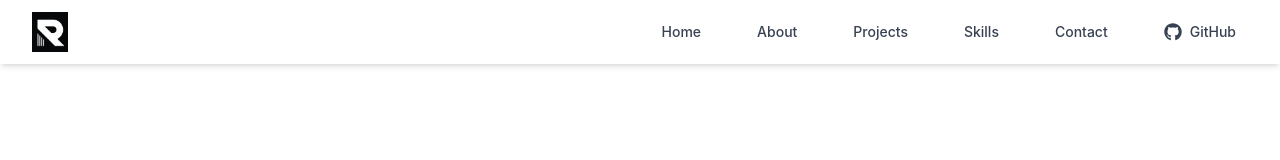
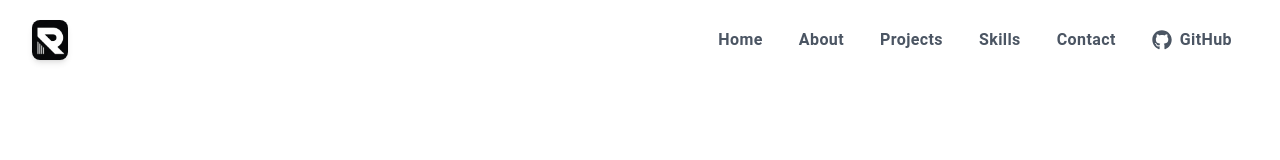
Before and after one commit to rishikeshpawar1312/myportf, a React (Vite) app: page / in a window 1280 px wide. Shown: the top 160 px of the page. Built offline with nearby package versions, Linux system fonts and the light colour scheme.

Commit message:
finish the portfolio

```diff
--- a/src/components/layout/Navbar.tsx
+++ b/src/components/layout/Navbar.tsx
@@ -1,10 +1,20 @@
-import { useState } from 'react';
+import { useState, useEffect } from 'react';
 import { Link } from 'react-scroll';
-import { FaGithub } from 'react-icons/fa'; // GitHub icon from react-icons
-import logo from "../../assets/logo.png";
+import { FaGithub } from 'react-icons/fa';
+import { Menu, X } from 'lucide-react';
+import logo from '../../assets/logo.png'
 
 const Navbar = () => {
   const [isMenuOpen, setIsMenuOpen] = useState(false);
+  const [scrolled, setScrolled] = useState(false);
+
+  useEffect(() => {
+    const handleScroll = () => {
+      setScrolled(window.scrollY > 20);
+    };
+    window.addEventListener('scroll', handleScroll);
+    return () => window.removeEventListener('scroll', handleScroll);
+  }, []);
 
   const navItems = [
     { name: 'Home', to: 'home' },
@@ -12,20 +22,21 @@
     { name: 'Projects', to: 'ProjectSection' },
     { name: 'Skills', to: 'skills' },
     { name: 'Contact', to: 'contact' },
-    { name: 'GitHub', to: 'https://github.com/rishikeshpawar1312', isExternal: true } // GitHub link (external)
+    { name: 'GitHub', to: 'https://github.com/rishikeshpawar1312', isExternal: true }
   ];
 
   return (
-    <nav id="Nav" className="fixed top-0 left-0 right-0 z-50 bg-white shadow-md">
+    <nav className={`fixed top-0 left-0 right-0 z-50 transition-all duration-300 font-sans
+      ${scrolled ? 'bg-white/80 backdrop-blur-md shadow-lg' : 'bg-white/60'}`}>
       <div className="max-w-7xl mx-auto px-4 sm:px-6 lg:px-8">
-        <div className="flex justify-between items-center h-16">
+        <div className="flex justify-between items-center h-20">
           {/* Logo */}
           <div className="flex-shrink-0 flex items-center">
-            <img src={logo} alt="YourLogo" className="h-10 w-auto" />
+            <img src={logo} alt="Logo" className="h-10 w-auto rounded-lg shadow-md hover:shadow-lg transition-shadow duration-300" />
           </div>
 
           {/* Desktop Menu */}
-          <div className="hidden md:flex items-center space-x-8">
+          <div className="hidden md:flex items-center space-x-1">
             {navItems.map((item) =>
               item.isExternal ? (
                 <a
@@ -33,55 +44,13 @@
                   href={item.to}
                   target="_blank"
                   rel="noopener noreferrer"
-                  className="cursor-pointer text-gray-700 hover:text-blue-600 flex items-center space-x-2 px-3 py-2 rounded-md text-sm font-medium transition-colors"
+                  className="group relative cursor-pointer px-4 py-2 rounded-lg font-medium text-gray-600 hover:text-blue-600 transition-colors duration-200"
                 >
-                  <FaGithub className="text-lg" />
-                  <span>GitHub</span>
-                </a>
-              ) : (
-                <Link
-                  key={item.name}
-                  to={item.to}
-                  smooth={true}
-                  duration={500}
-                  spy={true}
-                  offset={-70} // Adjusts the position to account for fixed navbar
-                  className="cursor-pointer text-gray-700 hover:text-blue-600 px-3 py-2 rounded-md text-sm font-medium transition-colors"
-                >
-                  {item.name}
-                </Link>
-              )
-            )}
-          </div>
-
-          {/* Mobile Menu Toggle */}
-          <div className="md:hidden flex items-center">
-            <button
-              onClick={() => setIsMenuOpen(!isMenuOpen)}
-              className="inline-flex items-center justify-center p-2 rounded-md text-gray-700 hover:text-blue-600 focus:outline-none"
-            >
-              {isMenuOpen ? 'X' : '≡'}
-            </button>
-          </div>
-        </div>
-      </div>
-
-      {/* Mobile Menu */}
-      {isMenuOpen && (
-        <div className="md:hidden">
-          <div className="px-2 pt-2 pb-3 space-y-1 sm:px-3">
-            {navItems.map((item) =>
-              item.isExternal ? (
-                <a
-                  key={item.name}
-                  href={item.to}
-                  target="_blank"
-                  rel="noopener noreferrer"
-                  className="cursor-pointer text-gray-700 hover:text-blue-600 block px-3 py-2 rounded-md text-base font-medium items-center space-x-2"
-                  onClick={() => setIsMenuOpen(false)}
-                >
-                  <FaGithub className="text-lg" />
-                  <span>GitHub</span>
+                  <div className="flex items-center space-x-2">
+                    <FaGithub className="text-xl" />
+                    <span className="font-semibold tracking-wide">GitHub</span>
+                  </div>
+                  <span className="absolute bottom-0 left-0 w-full h-0.5 bg-blue-600 transform scale-x-0 transition-transform duration-200 group-hover:scale-x-100"></span>
                 </a>
               ) : (
                 <Link
@@ -91,16 +60,61 @@
                   duration={500}
                   spy={true}
                   offset={-70}
-                  className="cursor-pointer text-gray-700 hover:text-blue-600 block px-3 py-2 rounded-md text-base font-medium"
-                  onClick={() => setIsMenuOpen(false)}
+                  className="group relative cursor-pointer px-4 py-2 rounded-lg font-medium text-gray-600 hover:text-blue-600 transition-colors duration-200"
                 >
-                  {item.name}
+                  <span className="font-semibold tracking-wide">{item.name}</span>
+                  <span className="absolute bottom-0 left-0 w-full h-0.5 bg-blue-600 transform scale-x-0 transition-transform duration-200 group-hover:scale-x-100"></span>
                 </Link>
               )
             )}
           </div>
+
+          {/* Mobile Menu Toggle */}
+          <div className="md:hidden">
+            <button
+              onClick={() => setIsMenuOpen(!isMenuOpen)}
+              className="inline-flex items-center justify-center p-2 rounded-lg text-gray-700 hover:text-blue-600 hover:bg-gray-100 transition-colors duration-200 focus:outline-none"
+              aria-label="Toggle menu"
+            >
+              {isMenuOpen ? <X size={24} /> : <Menu size={24} />}
+            </button>
+          </div>
         </div>
-      )}
+      </div>
+
+      {/* Mobile Menu */}
+      <div className={`md:hidden transition-all duration-300 ease-in-out ${isMenuOpen ? 'max-h-96 opacity-100' : 'max-h-0 opacity-0 overflow-hidden'}`}>
+        <div className="px-4 py-3 space-y-2 bg-white/80 backdrop-blur-md">
+          {navItems.map((item) =>
+            item.isExternal ? (
+              <a
+                key={item.name}
+                href={item.to}
+                target="_blank"
+                rel="noopener noreferrer"
+                className="flex items-center space-x-2 px-4 py-3 rounded-lg text-gray-600 hover:text-blue-600 hover:bg-blue-50 transition-colors duration-200"
+                onClick={() => setIsMenuOpen(false)}
+              >
+                <FaGithub className="text-xl" />
+                <span className="font-semibold tracking-wide">GitHub</span>
+              </a>
+            ) : (
+              <Link
+                key={item.name}
+                to={item.to}
+                smooth={true}
+                duration={500}
+                spy={true}
+                offset={-70}
+                className="block px-4 py-3 rounded-lg text-gray-600 hover:text-blue-600 hover:bg-blue-50 transition-colors duration-200 font-semibold tracking-wide"
+                onClick={() => setIsMenuOpen(false)}
+              >
+                {item.name}
+              </Link>
+            )
+          )}
+        </div>
+      </div>
     </nav>
   );
 };
```
